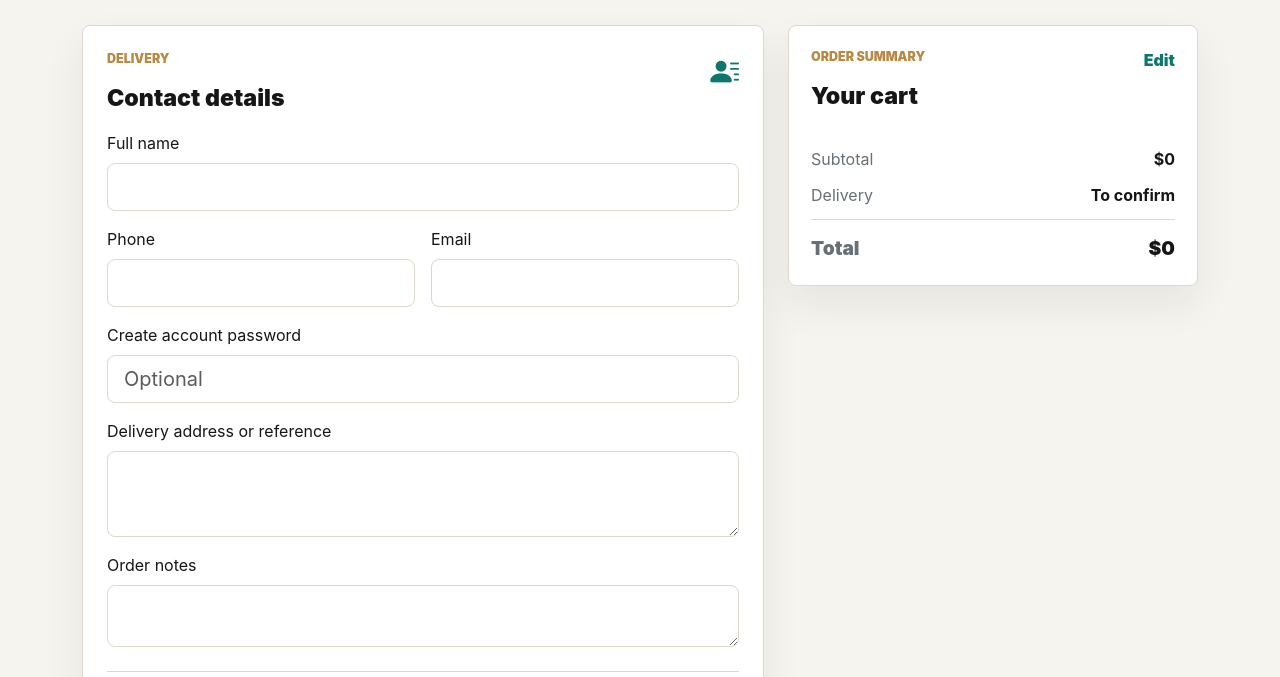
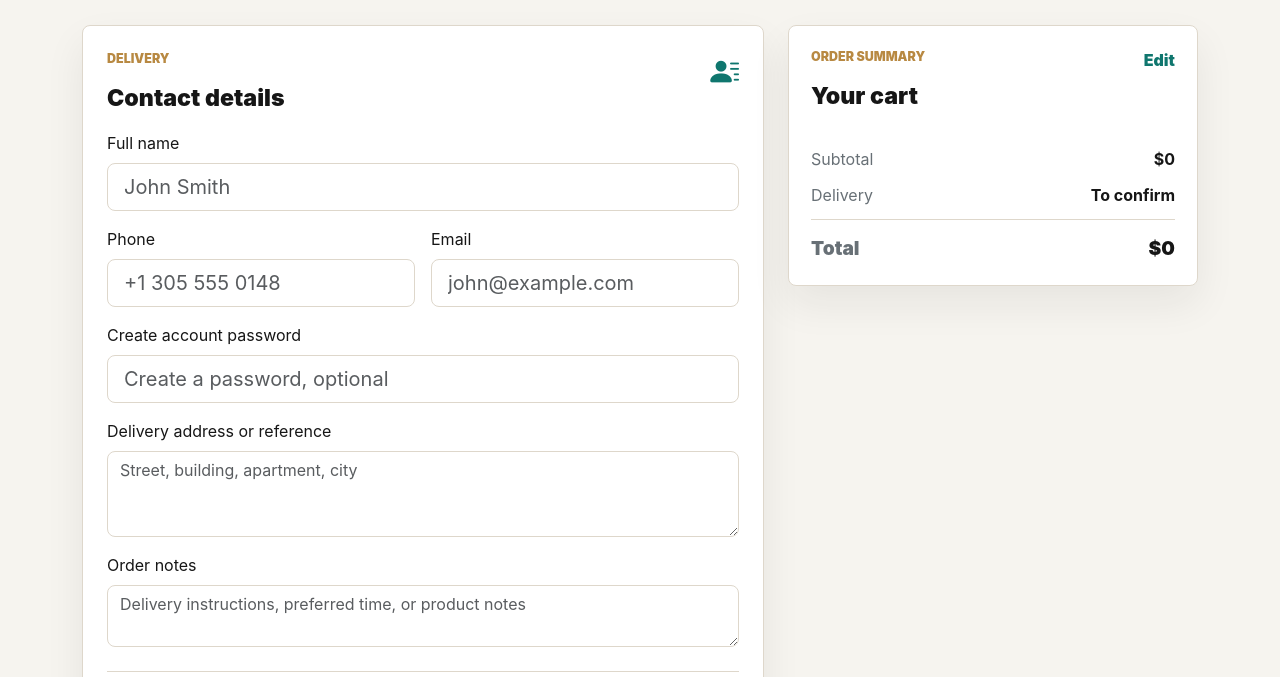
Before and after one commit to ceduardox/quevedo, a website: page public/checkout.html in a window 1280 px wide. Shown: the part 275-952 px from the top of the page. Drawn offline with nearby package versions, Linux system fonts and the light colour scheme; no server answers; files whose address does not match are found by name.

Commit message:
Add form placeholders

```diff
--- a/public/checkout.html
+++ b/public/checkout.html
@@ -60,27 +60,27 @@
               <div class="row g-3">
                 <div class="col-12">
                   <label class="form-label" for="fullName">Full name</label>
-                  <input class="form-control form-control-lg" id="fullName" name="fullName" required />
+                  <input class="form-control form-control-lg" id="fullName" name="fullName" placeholder="John Smith" required />
                 </div>
                 <div class="col-md-6">
                   <label class="form-label" for="phone">Phone</label>
-                  <input class="form-control form-control-lg" id="phone" name="phone" required />
+                  <input class="form-control form-control-lg" id="phone" name="phone" placeholder="+1 305 555 0148" required />
                 </div>
                 <div class="col-md-6">
                   <label class="form-label" for="email">Email</label>
-                  <input class="form-control form-control-lg" id="email" name="email" type="email" required />
+                  <input class="form-control form-control-lg" id="email" name="email" type="email" placeholder="john@example.com" required />
                 </div>
                 <div class="col-12">
                   <label class="form-label" for="password">Create account password</label>
-                  <input class="form-control form-control-lg" id="password" name="password" type="password" placeholder="Optional" />
+                  <input class="form-control form-control-lg" id="password" name="password" type="password" placeholder="Create a password, optional" />
                 </div>
                 <div class="col-12">
                   <label class="form-label" for="address">Delivery address or reference</label>
-                  <textarea class="form-control" id="address" name="address" rows="3"></textarea>
+                  <textarea class="form-control" id="address" name="address" rows="3" placeholder="Street, building, apartment, city"></textarea>
                 </div>
                 <div class="col-12">
                   <label class="form-label" for="notes">Order notes</label>
-                  <textarea class="form-control" id="notes" name="notes" rows="2"></textarea>
+                  <textarea class="form-control" id="notes" name="notes" rows="2" placeholder="Delivery instructions, preferred time, or product notes"></textarea>
                 </div>
               </div>
 
```
Also changed, not shown: public/admin-login.html (+2 -2 lines).
